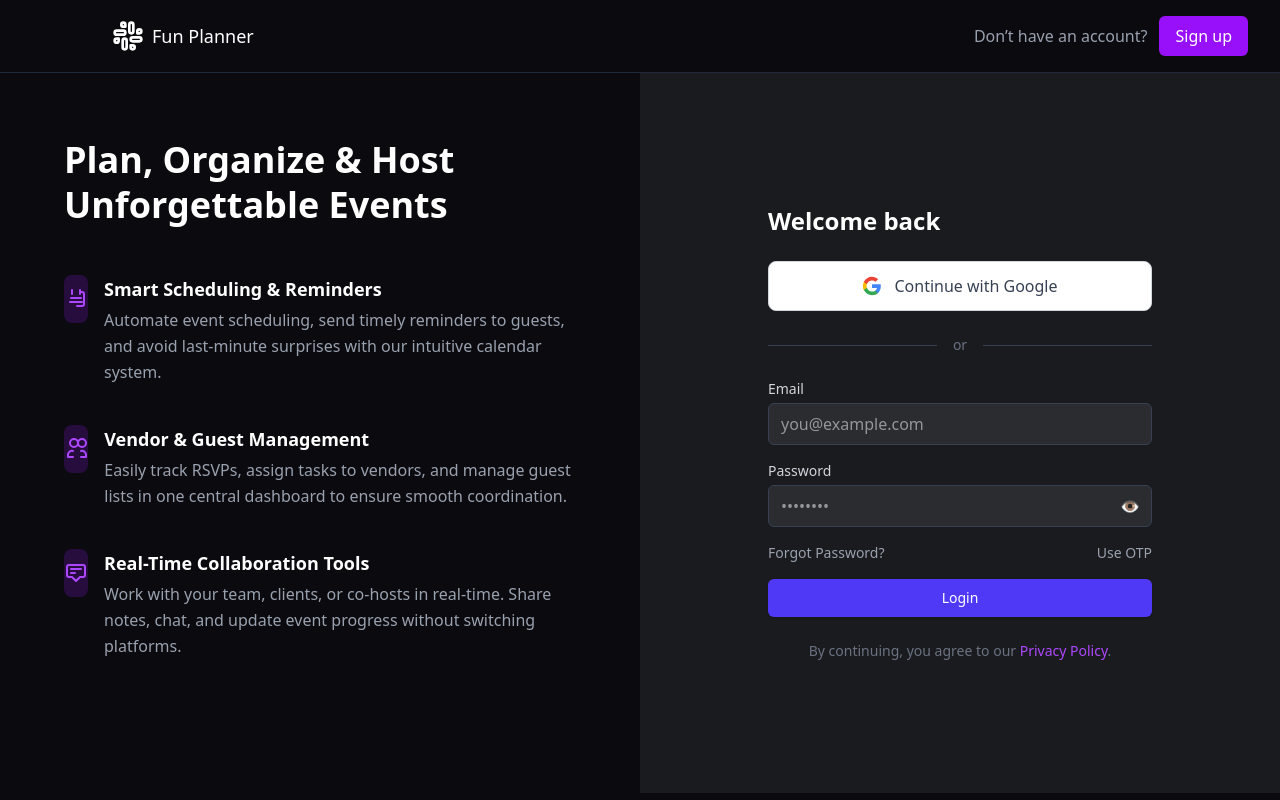
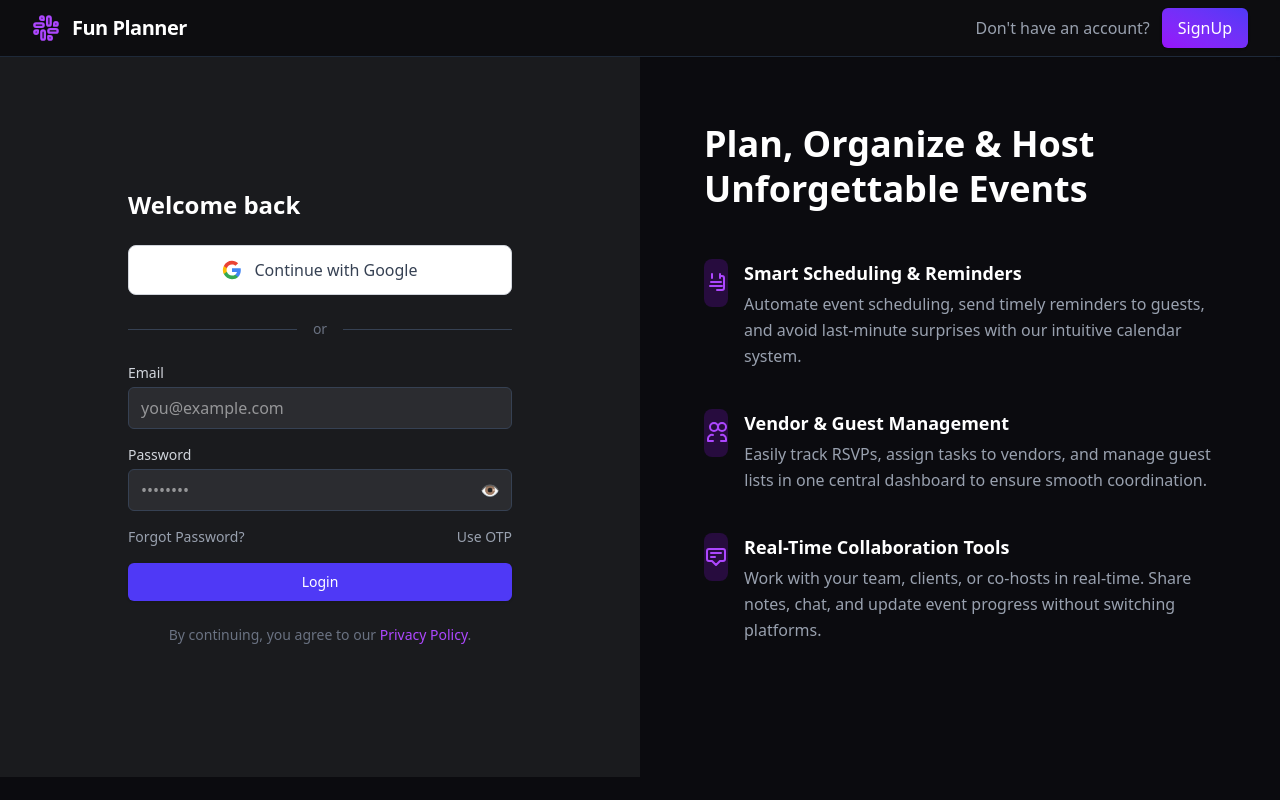
Before and after one commit to Sagolsa78/FunPlanner_v2, a React (Vite) app in the folder client/: page /login in a window 1280 px wide. Built offline with nearby package versions, Linux system fonts and the light colour scheme.

Commit message:
regular updates.

```diff
--- a/client/src/auth/Login.jsx
+++ b/client/src/auth/Login.jsx
@@ -10,7 +10,7 @@ const Login = () => {
     const [showPassword, setShowPassword] = useState(false);
     const [email, setEmail] = useState("");
     const [password, setPassword] = useState("");
-    const[isLoading,setIsLoading]=useState(false);
+    const [isLoading, setIsLoading] = useState(false);
 
 
     const togglePasswordVisibility = () => setShowPassword(!showPassword);
@@ -68,82 +68,33 @@ const Login = () => {
     return (
         <div className="min-h-screen bg-[#0b0b0f] text-gray-100">
             {/* Header */}
-            <header className="flex justify-between items-center px-8 py-4 border-b border-gray-800">
-                <div className="flex items-center px-20 space-x-2">
-                    <Slack className="w-8 h-8 text-white" />
-                    <span className="text-white font-medium font-sans text-lg">Fun Planner</span>
+            <header className="w-full bg-[#0d0d10] border-b border-gray-800 shadow-sm">
+                <div className="max-w-7xl mx-auto flex flex-wrap justify-between items-center px-2 sm:px-6 lg:px-8 py-2">
+
+                    {/* Logo Section */}
+                    <div className="flex items-center gap-3 hover:cursor-pointer hover:opacity-90 transition-opacity duration-200" onClick={() => {
+                        navigate("/")
+                    }}>
+                        <Slack className="w-7 h-7 text-purple-500" />
+                        <span className="text-white text-xl font-semibold tracking-tight" >Fun Planner</span>
                     </div>
-                <div className="flex items-center space-x-3">
-                    <span className="text-gray-400">Don’t have an account?</span>
+
+                    {/* CTA for login */}
+                    <div className="mt-4 sm:mt-0 flex items-center space-x-3 text-sm sm:text-base">
+                        <span className="text-gray-400  font-sans-serif whitespace-nowrap">Don't have an account?</span>
                         <button
-                        onClick={() => { navigate('/signup') }}
-                        className="bg-purple-600 text-white px-4 py-2 rounded-md font-medium hover:bg-purple-700 transition cursor-pointer">
-                        Sign up
+                            onClick={() => navigate('/SignUp')}
+                            className="bg-gradient-to-tr hover:cursor-pointer from-purple-600 to-indigo-600 hover:from-purple-700 hover:to-indigo-700 text-white px-4 py-2 rounded-md font-medium transition-all duration-300 shadow hover:shadow-lg"
+                        >
+                            SignUp
                         </button>
+                    </div>
                 </div>
             </header>
 
             {/* Main Content */}
             <div className="flex flex-col lg:flex-row w-full min-h-[calc(100vh-80px)]">
-                {/* Features Section */}
-                <div className="flex-1 px-10 py-16 lg:px-16 max-w-3xl">
-                    <h1 className="text-4xl font-bold text-white mb-12 leading-tight">
-                        Plan, Organize & Host<br /> Unforgettable Events
-                    </h1>
 
-                    <div className="space-y-10">
-                        {[
-                            {
-                                title: "Smart Scheduling & Reminders",
-                                desc: "Automate event scheduling, send timely reminders to guests, and avoid last-minute surprises with our intuitive calendar system.",
-                                icon: (
-                                    <path
-                                        strokeLinecap="round"
-                                        strokeLinejoin="round"
-                                        strokeWidth={2}
-                                        d="M8 7V3m8 4V3m-9 8h10m-11 4h12m-5 4h5a2 2 0 002-2V7a2 2 0 00-2-2h-1"
-                                    />
-                                ),
-                            },
-                            {
-                                title: "Vendor & Guest Management",
-                                desc: "Easily track RSVPs, assign tasks to vendors, and manage guest lists in one central dashboard to ensure smooth coordination.",
-                                icon: (
-                                    <path
-                                        strokeLinecap="round"
-                                        strokeLinejoin="round"
-                                        strokeWidth={2}
-                                        d="M17 20h5v-2a4 4 0 00-5-4M9 20H4v-2a4 4 0 015-4m1-4a4 4 0 100-8 4 4 0 000 8zm8 0a4 4 0 100-8 4 4 0 000 8z"
-                                    />
-                                ),
-                            },
-                            {
-                                title: "Real-Time Collaboration Tools",
-                                desc: "Work with your team, clients, or co-hosts in real-time. Share notes, chat, and update event progress without switching platforms.",
-                                icon: (
-                                    <path
-                                        strokeLinecap="round"
-                                        strokeLinejoin="round"
-                                        strokeWidth={2}
-                                        d="M7 8h10M7 12h4m1 8l-4-4H5a2 2 0 01-2-2V6a2 2 0 012-2h14a2 2 0 012 2v8a2 2 0 01-2 2h-3l-4 4z"
-                                    />
-                                ),
-                            },
-                        ].map(({ title, desc, icon }, idx) => (
-                            <div key={idx} className="flex items-start space-x-4">
-                                <div className="w-12 h-12 bg-purple-600/20 rounded-lg flex items-center justify-center">
-                                    <svg className="w-6 h-6 text-purple-500" fill="none" stroke="currentColor" viewBox="0 0 24 24">
-                                        {icon}
-                                    </svg>
-                                </div>
-                                <div>
-                                    <h3 className="text-lg font-semibold text-white mb-1">{title}</h3>
-                                    <p className="text-gray-400 leading-relaxed">{desc}</p>
-                                </div>
-                            </div>
-                        ))}
-                    </div>
-                </div>
 
 
                 {/* Login Form */}
@@ -247,6 +198,65 @@ const Login = () => {
                         </p>
                     </div>
                 </div>
+                {/* Features Section */}
+                <div className="flex-1 px-10 py-16 lg:px-16 max-w-3xl">
+                    <h1 className="text-4xl font-bold text-white mb-12 leading-tight">
+                        Plan, Organize & Host<br /> Unforgettable Events
+                    </h1>
+
+                    <div className="space-y-10">
+                        {[
+                            {
+                                title: "Smart Scheduling & Reminders",
+                                desc: "Automate event scheduling, send timely reminders to guests, and avoid last-minute surprises with our intuitive calendar system.",
+                                icon: (
+                                    <path
+                                        strokeLinecap="round"
+                                        strokeLinejoin="round"
+                                        strokeWidth={2}
+                                        d="M8 7V3m8 4V3m-9 8h10m-11 4h12m-5 4h5a2 2 0 002-2V7a2 2 0 00-2-2h-1"
+                                    />
+                                ),
+                            },
+                            {
+                                title: "Vendor & Guest Management",
+                                desc: "Easily track RSVPs, assign tasks to vendors, and manage guest lists in one central dashboard to ensure smooth coordination.",
+                                icon: (
+                                    <path
+                                        strokeLinecap="round"
+                                        strokeLinejoin="round"
+                                        strokeWidth={2}
+                                        d="M17 20h5v-2a4 4 0 00-5-4M9 20H4v-2a4 4 0 015-4m1-4a4 4 0 100-8 4 4 0 000 8zm8 0a4 4 0 100-8 4 4 0 000 8z"
+                                    />
+                                ),
+                            },
+                            {
+                                title: "Real-Time Collaboration Tools",
+                                desc: "Work with your team, clients, or co-hosts in real-time. Share notes, chat, and update event progress without switching platforms.",
+                                icon: (
+                                    <path
+                                        strokeLinecap="round"
+                                        strokeLinejoin="round"
+                                        strokeWidth={2}
+                                        d="M7 8h10M7 12h4m1 8l-4-4H5a2 2 0 01-2-2V6a2 2 0 012-2h14a2 2 0 012 2v8a2 2 0 01-2 2h-3l-4 4z"
+                                    />
+                                ),
+                            },
+                        ].map(({ title, desc, icon }, idx) => (
+                            <div key={idx} className="flex items-start space-x-4">
+                                <div className="w-12 h-12 bg-purple-600/20 rounded-lg flex items-center justify-center">
+                                    <svg className="w-6 h-6 text-purple-500" fill="none" stroke="currentColor" viewBox="0 0 24 24">
+                                        {icon}
+                                    </svg>
+                                </div>
+                                <div>
+                                    <h3 className="text-lg font-semibold text-white mb-1">{title}</h3>
+                                    <p className="text-gray-400 leading-relaxed">{desc}</p>
+                                </div>
+                            </div>
+                        ))}
+                    </div>
+                </div>
             </div>
         </div>
     );
--- a/client/src/components/UserDashboard/pages/Topbar.jsx
+++ b/client/src/components/UserDashboard/pages/Topbar.jsx
@@ -34,10 +34,10 @@ const Topbar = ()=>{
               />
             </div>
 
-            {/* Create New */}
+            {/* Create New
             <button className="p-2 hover:bg-gray-800 rounded-md">
               <Plus className="w-4 h-4" />
-            </button>
+            </button> */}
 
             {/* Tabs */}
             <div className="flex items-center space-x-1">
--- a/client/src/main.jsx
+++ b/client/src/main.jsx
@@ -15,14 +15,14 @@ createRoot(document.getElementById('root')).render(
       <App />
       <ToastContainer
         position="top-right"
-        autoClose={3000}
+        autoClose={4000}
         hideProgressBar={false}
         newestOnTop={false}
         closeOnClick
         pauseOnFocusLoss
         draggable
         pauseOnHover
-        theme="dark" />
+        theme="colored" />
 
     </Provider>
 
```
Also changed, not shown: 1 other file (tests, documents, lock files or other folders). Lines whose indentation alone changed are shown as unchanged.
